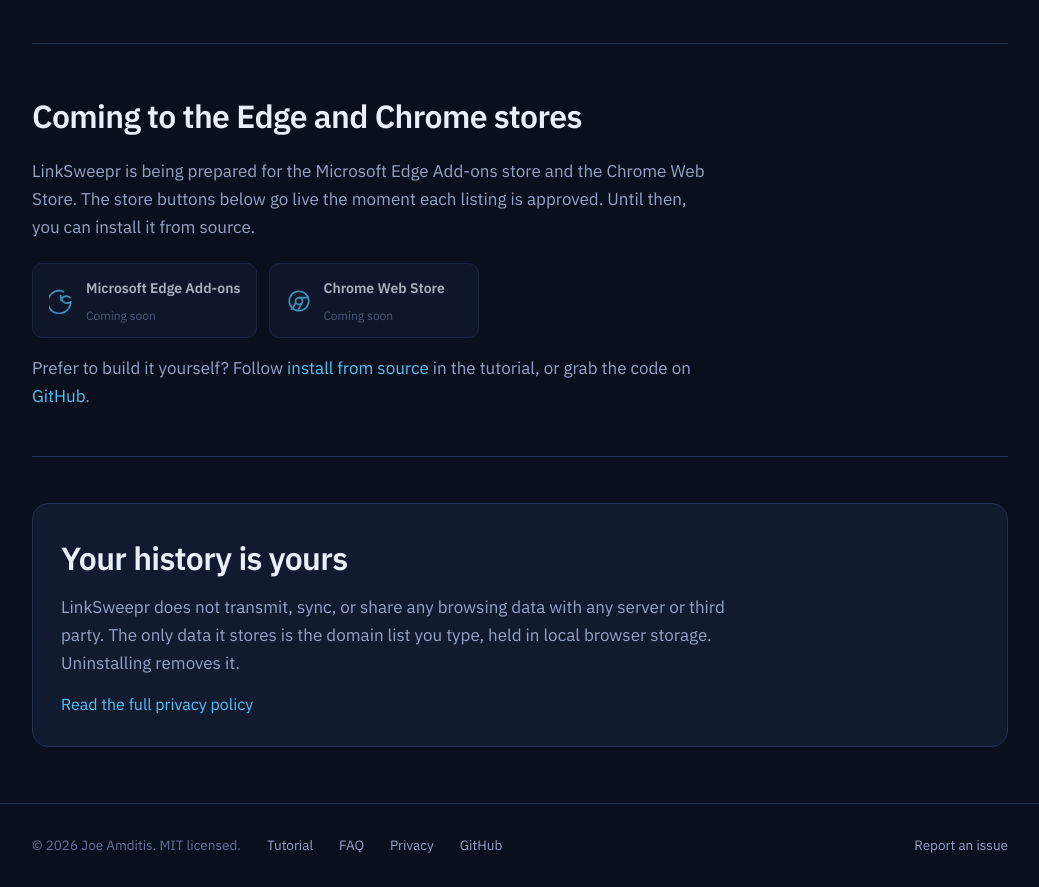
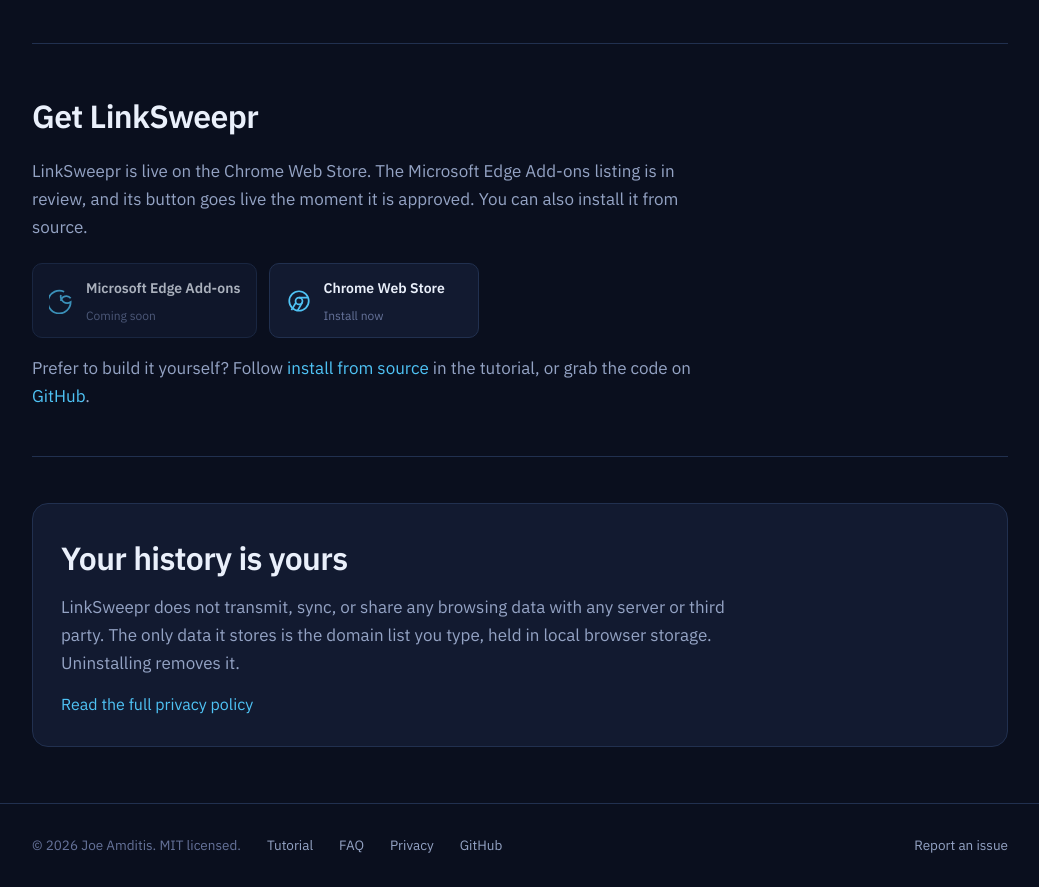
Before and after one commit to jamditis/link-sweepr, a browser extension: page docs/index.html in a window 1280 px wide. Shown: the part 1898-2785 px from the top of the page, without its empty margins (120-1159 px from the left). Drawn offline with Linux system fonts and the light colour scheme.

Commit message:
docs: point store links at the live Chrome Web Store listing
LinkSweepr 1.1.0 was approved and published to the Chrome Web Store, so the
pre-release "coming soon" framing for Chrome is no longer accurate. Turn the
Chrome store button on the landing page into a live link, refresh the site,
README, and tutorial copy, and add a Chrome Web Store version badge to the
README. Edge stays "coming soon" while its listing is still in review. The
internal store-submission notes record the approval and the listing URL.

```diff
--- a/docs/assets/site.css
+++ b/docs/assets/site.css
@@ -116,7 +116,7 @@
 .btn-ghost { background: transparent; color: var(--ink); border-color: var(--line); }
 .btn-ghost:hover { border-color: var(--accent-2); }
 
-/* Store buttons, in a "coming soon" state until listings go live. */
+/* Store buttons. A live listing is an <a>; a pending one is a dimmed <span>. */
 .stores { display: flex; flex-wrap: wrap; gap: 12px; }
 .store {
   display: flex;
@@ -129,6 +129,8 @@
   min-width: 210px;
 }
 .store[aria-disabled="true"] { opacity: 0.72; cursor: default; }
+a.store { transition: border-color 0.12s ease, transform 0.12s ease; }
+a.store:hover { border-color: var(--accent-2); transform: translateY(-1px); text-decoration: none; }
 .store .glyph { width: 26px; height: 26px; flex: none; }
 .store .st-name { font-weight: 600; font-size: 14px; color: var(--ink); line-height: 1.2; }
 .store .st-sub { font-size: 12px; color: var(--faint); }
--- a/docs/index.html
+++ b/docs/index.html
@@ -129,18 +129,18 @@
     <div class="wrap"><hr class="rule"></div>
 
     <section class="wrap" id="get">
-      <h2>Coming to the Edge and Chrome stores</h2>
-      <p class="lead">LinkSweepr is being prepared for the Microsoft Edge Add-ons store and the Chrome Web Store.
-        The store buttons below go live the moment each listing is approved. Until then, you can install it from source.</p>
+      <h2>Get LinkSweepr</h2>
+      <p class="lead">LinkSweepr is live on the Chrome Web Store. The Microsoft Edge Add-ons listing is in review, and its
+        button goes live the moment it is approved. You can also install it from source.</p>
       <div class="stores" style="margin:22px 0 16px">
         <span class="store" aria-disabled="true">
           <svg class="glyph" viewBox="0 0 24 24" fill="none" stroke="var(--accent-2)" stroke-width="1.6"><path d="M14 3.5a10.5 10.5 0 1 0 6 9.5 6 6 0 0 1-9-6.5"/><path d="M11 12a5 5 0 0 1 9-2.5"/></svg>
           <span><span class="st-name">Microsoft Edge Add-ons</span><br><span class="st-sub">Coming soon</span></span>
         </span>
-        <span class="store" aria-disabled="true">
+        <a class="store" href="https://chrome.google.com/webstore/detail/flebgmilmmjcmkdkkemacmgkbcoholok" rel="noopener">
           <svg class="glyph" viewBox="0 0 24 24" fill="none" stroke="var(--accent-2)" stroke-width="1.6"><circle cx="12" cy="12" r="9"/><circle cx="12" cy="12" r="3.2"/><path d="M12 8.8h8.3M9.1 13.6 5 20.4M14.9 13.6 10.8 20.6"/></svg>
-          <span><span class="st-name">Chrome Web Store</span><br><span class="st-sub">Coming soon</span></span>
-        </span>
+          <span><span class="st-name">Chrome Web Store</span><br><span class="st-sub">Install now</span></span>
+        </a>
       </div>
       <p class="lead">Prefer to build it yourself? Follow <a href="tutorial.html#dev">install from source</a> in the tutorial,
         or grab the code on <a href="https://github.com/jamditis/link-sweepr">GitHub</a>.</p>
```
Also changed, not shown: docs/tutorial.html (+3 -2 lines), store/listing.md (+2 -1 lines), README.md.
